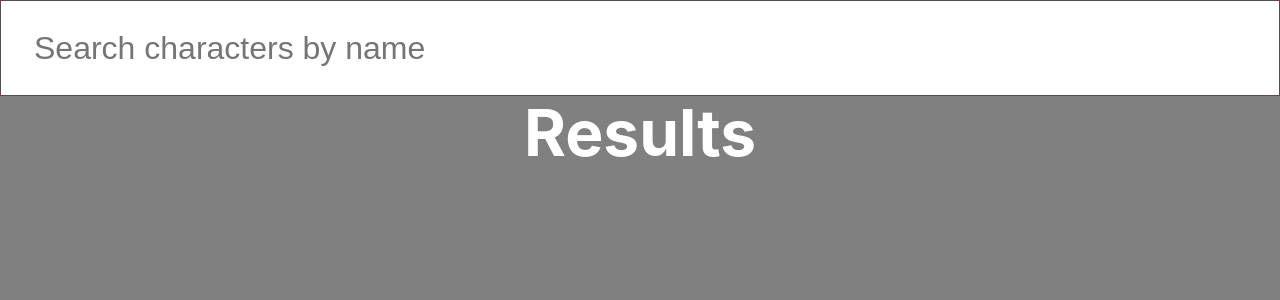
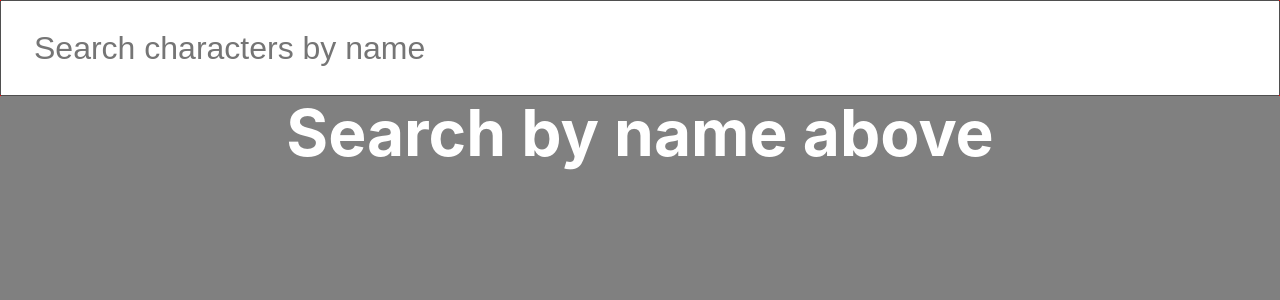
Before and after one commit to Amplify-Tech-Challenge/swapi-challenge-fe, a Next.js app: page /characters in a window 1280 px wide. Shown: the top 300 px of the page. Built offline with nearby package versions, Linux system fonts and the light colour scheme.

Commit message:
adjust logic for conditional messaging

```diff
--- a/pages/characters/index.js
+++ b/pages/characters/index.js
@@ -62,11 +62,11 @@ const CharacterList = () => {
   const showSearchState = () => {
     if (noResults) {
       return <h1 className={styles.title}>{noResults}</h1>;
-    } else if (newSearch && !searchResults.length) {
-      return <h1 className={styles.title}>Search by name above</h1>;
     } else if (previousResults.length && !searchResults.length && !newSearch) {
       return <h1 className={styles.title}>Previous Results</h1>;
-    } else {
+    } else if (!searchResults.length) {
+      return <h1 className={styles.title}>Search by name above</h1>;
+    } else if (searchResults.length) {
       return <h1 className={styles.title}>Results</h1>;
     }
   };
```
